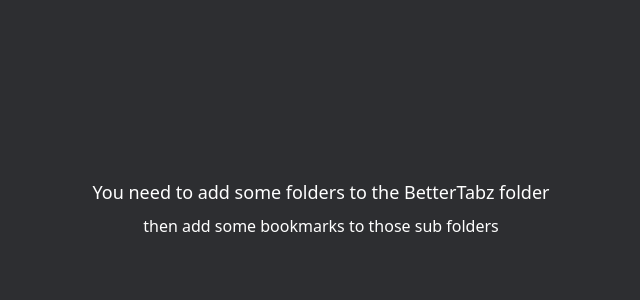
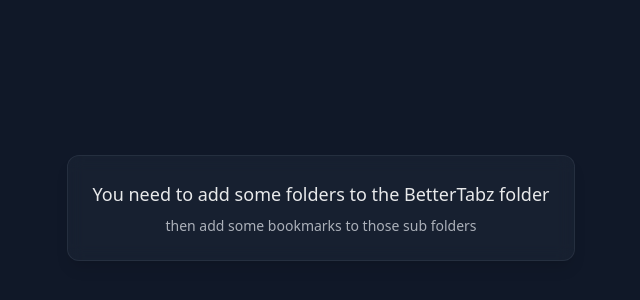
Before and after one commit to gccody/Better-Tabz, a React (Vite) app: page / in a window 1280 px wide. Shown: the part 192-492 px from the top of the page, without its empty margins (319-959 px from the left). Built offline with nearby package versions, Linux system fonts and the light colour scheme.

Commit message:
refactor: Changed styling of everything to make cleaner

```diff
--- a/src/App.tsx
+++ b/src/App.tsx
@@ -15,12 +15,12 @@
   }, []);
 
   return (
-    <div className="flex flex-row w-dvw h-dvh gap-2 p-2" style={{ backgroundColor: "#2d2e31" }}>
+    <div className="flex flex-row w-dvw h-dvh gap-4 p-4 bg-gray-900">
       {bookmarks.length === 0 ? (
-        <div className="flex items-center justify-center w-full h-full text-center text-white">
-          <div>
-            <p className="text-lg mb-2">You need to add some folders to the BetterTabz folder</p>
-            <p>then add some bookmarks to those sub folders</p>
+        <div className="flex items-center justify-center w-full h-full text-center">
+          <div className="bg-gray-800/50 backdrop-blur-sm p-6 rounded-xl border border-gray-600/30 shadow-lg">
+            <p className="text-white text-lg font-medium mb-2 opacity-90">You need to add some folders to the BetterTabz folder</p>
+            <p className="text-gray-300 text-sm opacity-80">then add some bookmarks to those sub folders</p>
           </div>
         </div>
       ) : (
--- a/src/assets/styles.css
+++ b/src/assets/styles.css
@@ -1,19 +1,25 @@
 @import "tailwindcss";
 
 .scrollbar::-webkit-scrollbar {
-  width: 6px;
+  width: 8px;
 }
 
 .scrollbar::-webkit-scrollbar-track {
-  background: transparent;
+  background: rgba(255, 255, 255, 0.05);
+  border-radius: 4px;
 }
 
 .scrollbar::-webkit-scrollbar-thumb {
-  background-color: rgba(100, 100, 100);
-  border-radius: 10px;
+  background-color: rgba(255, 255, 255, 0.2);
+  border-radius: 4px;
+  border: 1px solid rgba(255, 255, 255, 0.1);
+}
+
+.scrollbar::-webkit-scrollbar-thumb:hover {
+  background-color: rgba(255, 255, 255, 0.3);
 }
 
 .scrollbar {
-  scrollbar-width: thin;              /* Firefox */
-  scrollbar-color: rgba(100,100,100) transparent;
+  scrollbar-width: thin;
+  scrollbar-color: rgba(255, 255, 255, 0.2) rgba(255, 255, 255, 0.05);
 }
--- a/src/components/Card.tsx
+++ b/src/components/Card.tsx
@@ -9,9 +9,9 @@
 const Card: React.FC<CardProps> = ({ folder }) => {
   const children = folder.children?.filter((val) => val.url) ?? [];
   return (
-    <div className="flex flex-col rounded-2xl h-96 w-80 bg-gray-500 overflow-clip border-2">
+    <div className="flex flex-col rounded-lg h-96 w-80 bg-gray-800 border border-gray-700 shadow-md overflow-hidden">
       <CardHeader title={folder.title} />
-      <div className="w-full overflow-auto gap-1 flex flex-1 flex-col scrollbar">
+      <div className="w-full overflow-auto flex flex-1 flex-col scrollbar">
         {
           children.map((bookmark) => <CardItem key={bookmark.id} bookmark={bookmark} />)
         }
--- a/src/components/CardHeader.tsx
+++ b/src/components/CardHeader.tsx
@@ -6,8 +6,8 @@
 
 const CardHeader: React.FC<CardHeaderProps> = ({ title }) => {
   return (
-    <div className="h-9 w-full bg-gray-700 flex justify-center items-center">
-      <h2 className="text-white text-2xl font-bold">{title}</h2>
+    <div className="h-9 w-full bg-gray-800 flex justify-center items-center border-b border-gray-700">
+      <h2 className="text-white text-lg font-medium">{title}</h2>
     </div>
   )
 }
--- a/src/components/CardItem.tsx
+++ b/src/components/CardItem.tsx
@@ -12,7 +12,7 @@
   }
 
   return (
-    <div className="h-9 border-y-2 w-full bg-gray-900 cursor-pointer flex flex-row items-center px-3 hover:bg-gray-800" onClick={handleClick}>
+    <div className="h-9 w-full bg-gray-800 cursor-pointer flex flex-row items-center px-3 hover:bg-gray-700 transition-all duration-200 border-b border-gray-700 last:border-b-0" onClick={handleClick}>
       <div className="px-1">
         <img height={16} width={16} src={`http://www.google.com/s2/favicons?domain=${bookmark.url!}`} />
       </div>
```
